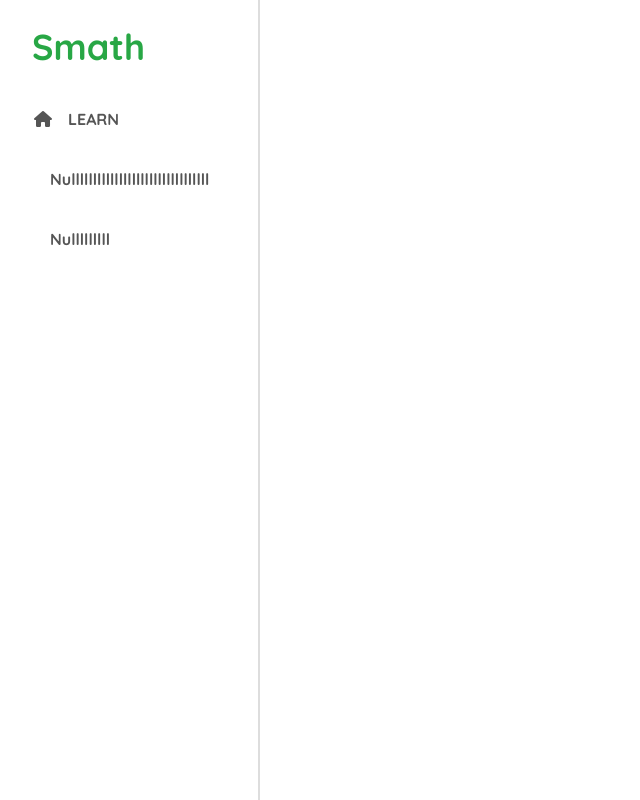
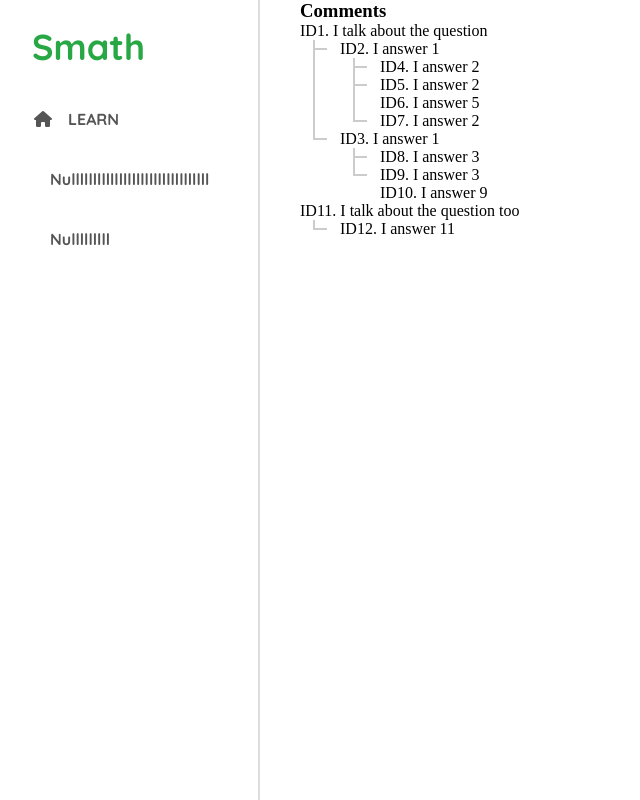
Before and after one commit to PanpaKawaii/ElementaryMathLearningApp, a React (Vite) app: page /comment in a window 1280 px wide. Shown: the whole page, without its empty margins (0-640 px from the left). Built offline with nearby package versions, Linux system fonts and the light colour scheme.

Commit message:
Add Comment Style

```diff
--- a/src/app/locales/jp.json
+++ b/src/app/locales/jp.json
@@ -1,4 +1,4 @@
 {
     "HELLO": "konnichiha",
-    "GOODBYE": "Sayonara"
+    "GOODBYE": "sayounara"
 }
--- /dev/null
+++ b/src/app/pages/Comment/Comment.css
@@ -0,0 +1,33 @@
+.comment-container {
+    margin: 0 0 0 40px;
+
+    .questions {
+        display: flex;
+
+        .head-block {
+            width: 40px;
+            height: auto;
+            display: flex;
+            justify-content: center;
+
+            .vertical-line {
+                width: 2px;
+                background-color: #ccc;
+            }
+
+            .line-full {
+                height: auto;
+            }
+            .line-half {
+                height: 10px;
+            }
+
+            .horizon-line {
+                width: 12px;
+                height: 2px;
+                background-color: #ccc;
+                margin: 8px 0 0;
+            }
+        }
+    }
+}
--- /dev/null
+++ b/src/app/pages/Comment/CommentTest.jsx
@@ -0,0 +1,48 @@
+import React from 'react';
+import { Comment } from '../../../mocks/DatabaseSample.js';
+import './Comment.css';
+
+export default function CommentTest() {
+
+    const MainComment = Comment.filter(comment => comment.Answer === null);
+
+    function getChildrenComment(Id, num) {
+        const ChildrenComment = Comment.filter(comment => comment.Answer === Id);
+
+        return (
+            <div>
+                {ChildrenComment.map((comment, i) => (
+                    <div key={i} className='questions'>
+                        {num <= 2 && num > 0 &&
+                            <div className='head-block'>
+                                <div className={`vertical-line ${i + 1 === ChildrenComment.length ? 'line-half' : 'line-full'}`}></div>
+                                <div className='horizon-line'></div>
+                            </div>
+                        }
+                        <div>
+                            <div key={i}>ID{comment.Id}. {comment.Content}</div>
+                            <div>
+                                {getChildrenComment(comment.Id, num + 1)}
+                            </div>
+                        </div>
+                    </div>
+                ))}
+            </div>
+        )
+    }
+
+    return (
+        <div className='comment-container learn-container'>
+            <h3>Comments</h3>
+            {/* {MainComment.map((comment, i) => (
+                <div key={i}>
+                    <div key={i}>{comment.Id}. {comment.Content}</div>
+                    <div>
+                        {getChildrenComment(comment.Id, 1)}
+                    </div>
+                </div>
+            ))} */}
+            {getChildrenComment(null, 0)}
+        </div>
+    )
+}
--- a/src/app/pages/DailyDetail/DailyDetail.jsx
+++ b/src/app/pages/DailyDetail/DailyDetail.jsx
@@ -1,11 +1,11 @@
 import React from 'react';
-import { SubjectSample } from '../../../mocks/subject_sample.js';
+import { Subject } from '../../../mocks/DatabaseSample.js';
 import './DailyDetail.css';
 
 export default function DailyDetail() {
     return (
         <div className='dailydetail-container'>
-            <h1>{SubjectSample.subjectName}</h1>
+            <h1>{Subject[0].Name}</h1>
 
             <div className='achievement'>
                 <div><i className='fa-solid fa-fire'></i>856</div>
--- a/src/app/routes/MainRoutes.jsx
+++ b/src/app/routes/MainRoutes.jsx
@@ -3,6 +3,7 @@ import { BrowserRouter, Route, Routes, Navigate } from 'react-router-dom'
 
 import NavigationBar from '../pages/NavigationBar/NavigationBar'
 import LearnContainer from '../pages/LearnContainer/LearnContainer'
+import CommentTest from '../pages/Comment/CommentTest'
 
 export default function MainRoutes() {
     return (
@@ -15,6 +16,7 @@ export default function MainRoutes() {
                 <Routes>
                     <Route path='/' element={<Navigate to='/learn' replace />} />
                     <Route path='/learn' element={<LearnContainer />} />
+                    <Route path='/comment' element={<CommentTest />} />
                     <Route path='*' element={<></>} />
                 </Routes>
                 <></>
--- a/src/mocks/DatabaseSample.js
+++ b/src/mocks/DatabaseSample.js
@@ -122,4 +122,19 @@ export const Topic = [
     // { TopicId: 88, ChapterId: 8, Number: 8, Name: 'NONE' },
     // { TopicId: 89, ChapterId: 8, Number: 9, Name: 'NONE' },
     // { TopicId: 90, ChapterId: 8, Number: 10, Name: 'NONE' },
-]
+];
+
+export const Comment = [
+    { Id: 1, UserId: 1, QuestionId: 1, Content: 'I talk about the question', Answer: null, CommentDate: '11-06-2025' },
+    { Id: 2, UserId: 1, QuestionId: 1, Content: 'I answer 1', Answer: 1, CommentDate: '11-06-2025' },
+    { Id: 3, UserId: 1, QuestionId: 1, Content: 'I answer 1', Answer: 1, CommentDate: '11-06-2025' },
+    { Id: 4, UserId: 1, QuestionId: 1, Content: 'I answer 2', Answer: 2, CommentDate: '11-06-2025' },
+    { Id: 5, UserId: 1, QuestionId: 1, Content: 'I answer 2', Answer: 2, CommentDate: '11-06-2025' },
+    { Id: 6, UserId: 1, QuestionId: 1, Content: 'I answer 5', Answer: 5, CommentDate: '11-06-2025' },
+    { Id: 7, UserId: 1, QuestionId: 1, Content: 'I answer 2', Answer: 2, CommentDate: '11-06-2025' },
+    { Id: 8, UserId: 1, QuestionId: 1, Content: 'I answer 3', Answer: 3, CommentDate: '11-06-2025' },
+    { Id: 9, UserId: 1, QuestionId: 1, Content: 'I answer 3', Answer: 3, CommentDate: '11-06-2025' },
+    { Id: 10, UserId: 1, QuestionId: 1, Content: 'I answer 9', Answer: 9, CommentDate: '11-06-2025' },
+    { Id: 11, UserId: 1, QuestionId: 1, Content: 'I talk about the question too', Answer: null, CommentDate: '11-06-2025' },
+    { Id: 12, UserId: 1, QuestionId: 1, Content: 'I answer 11', Answer: 11, CommentDate: '11-06-2025' },
+];
```
